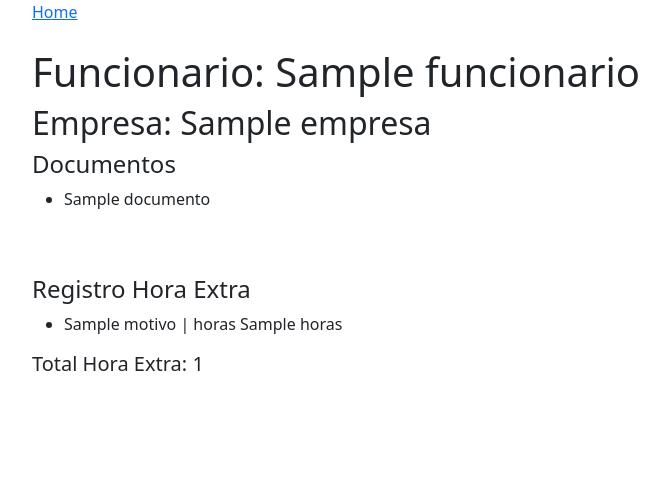
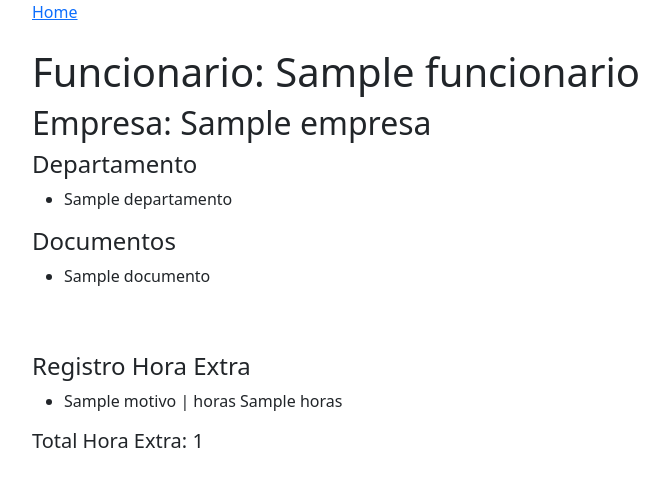
Before and after one commit to CleitonCandiotto/gestao_rh, a Django app: template apps/funcionarios/templates/pdf_funcionario.html in a window 1280 px wide. Shown: the top 487 px of the page, without its empty margins (50-719 px from the left). Run offline with Django 4.2, Linux system fonts and the light colour scheme; the template is opened without the code that fills it: most values are stand-ins (such as "Sample title", 1, 10 or a date in 2020); some libraries are stand-ins or nearby versions.

Commit message:
criar pdf

```diff
--- a/apps/funcionarios/templates/pdf_funcionario.html
+++ b/apps/funcionarios/templates/pdf_funcionario.html
@@ -6,6 +6,12 @@
     <br>
     <h1>Funcionario: {{ funcionario.nome }}</h1>
     <h2>Empresa: {{ funcionario.empresa }}</h2>
+    <h4>Departamento</h4>
+    {% for departamento in funcionario.departamentos_set.all %}
+        <ul>
+            <li>{{ departamento }}</li>
+        </ul>
+    {% endfor %}
     <h4>Documentos</h4>
     {% for documento in funcionario.documento_set.all %}
         <ul>
--- a/apps/funcionarios/views.py
+++ b/apps/funcionarios/views.py
@@ -50,7 +50,6 @@ class FuncionarioCreateView(CreateView):
         return super(FuncionarioCreateView, self).form_valid(form)
 
 
-
 def render_pdf_view(request, *args, **kwargs):
     template_path = 'pdf_funcionario.html'
     funcionario = Funcionario.objects.get(id=kwargs['pk'])
```
Also changed, not shown: db.sqlite3.
